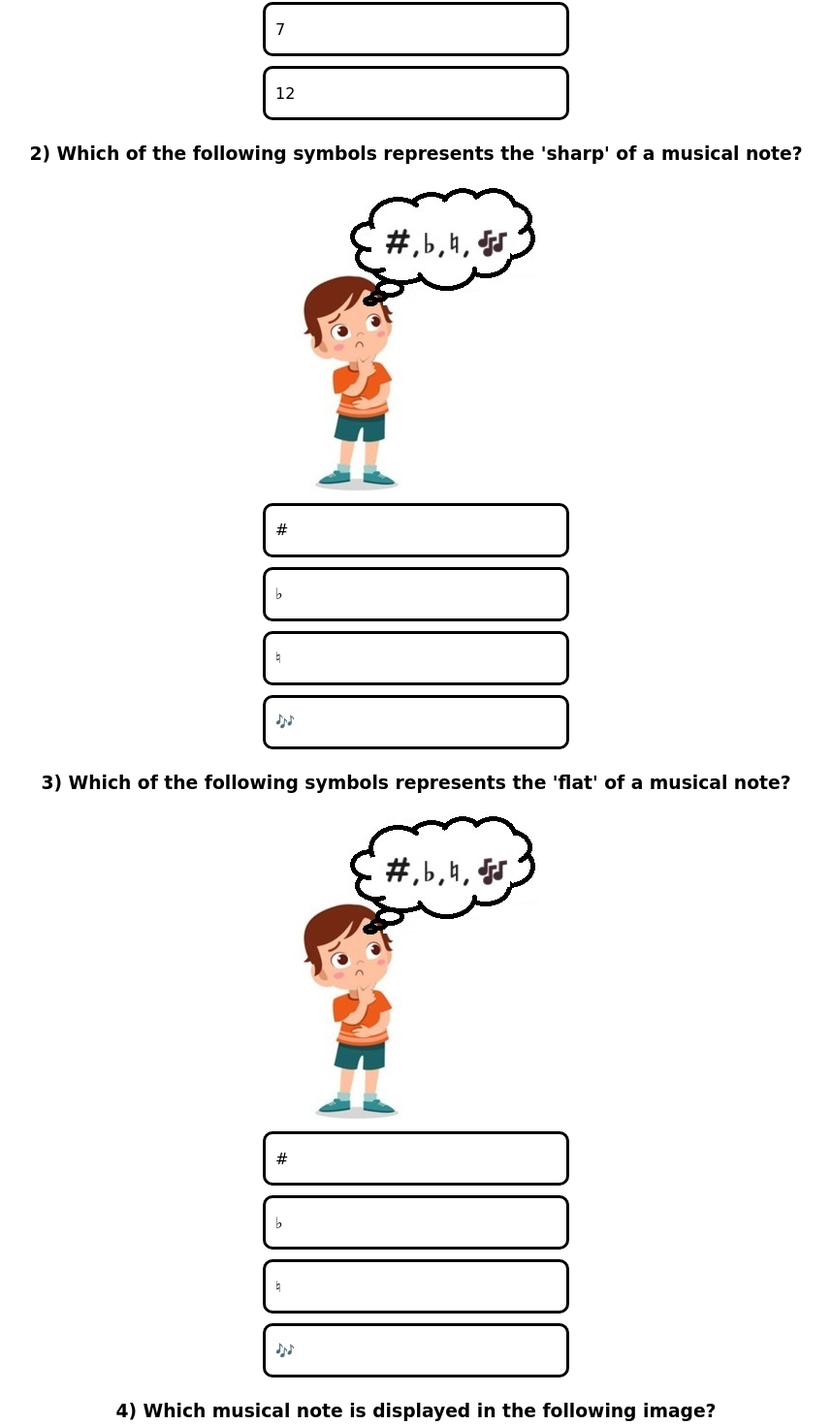
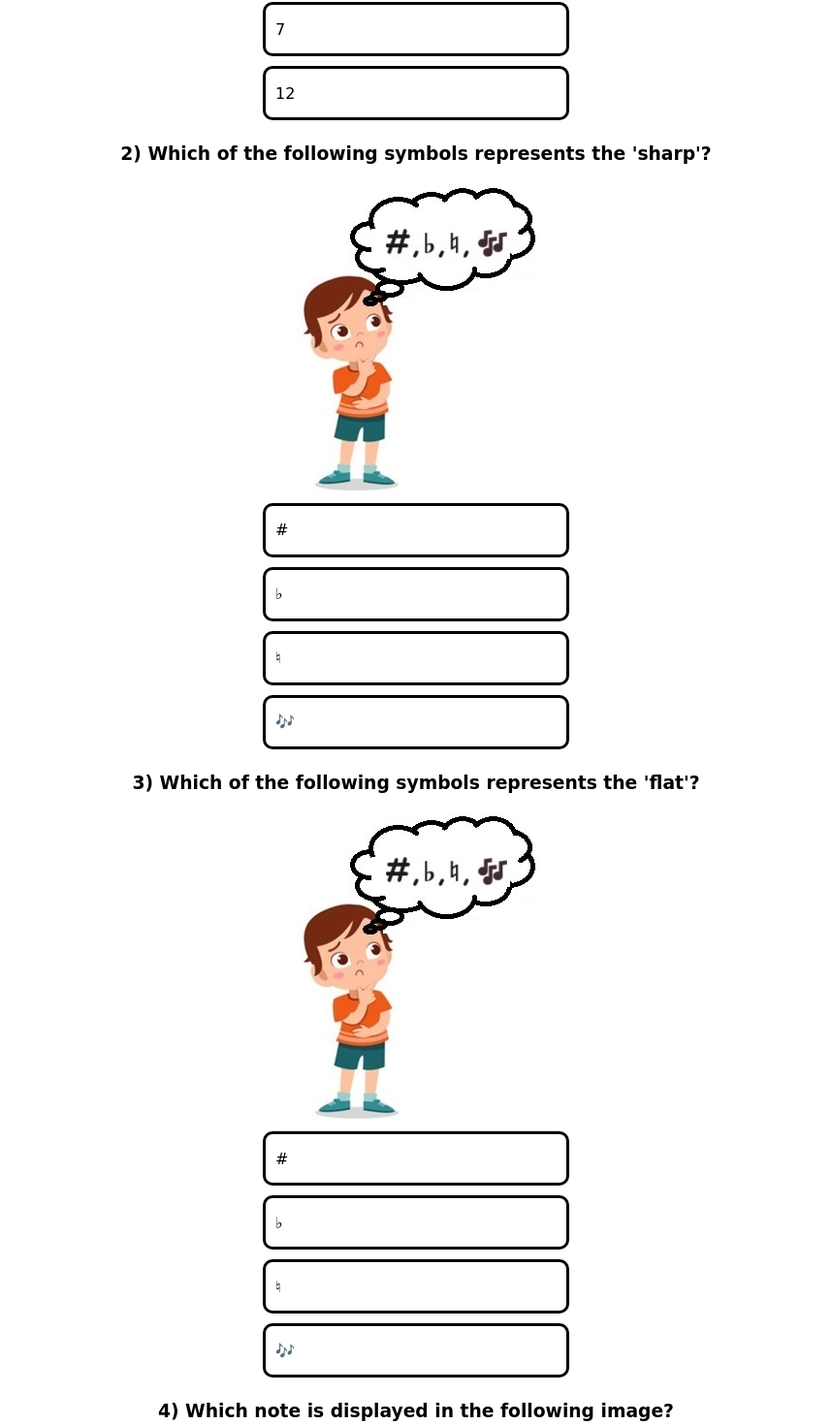
Before and after one commit to gdrakoulakos/musicCorner, a Next.js app: page /quizzes in a window 1280 px wide. Shown: the part 632-2102 px from the top of the page at 97% size, without its empty margins (211-1069 px from the left). Built offline with nearby package versions, Linux system fonts and the light colour scheme.

Commit message:
Grammatical corrections for "questions.js"

```diff
--- a/src/questions.js
+++ b/src/questions.js
@@ -11,7 +11,7 @@ const questions = [
     },
     {
         id: 2,
-        question: "2) Which of the following symbols represents the 'sharp' of a musical note?",
+        question: "2) Which of the following symbols represents the 'sharp'?",
         imagePath: "./images/quizzes/question2.jpg",
         answer1: "#",
         answer2: "♭",
@@ -21,7 +21,7 @@ const questions = [
     },
     {
         id: 3,
-        question: "3) Which of the following symbols represents the 'flat' of a musical note?",
+        question: "3) Which of the following symbols represents the 'flat'?",
         imagePath: "./images/quizzes/question3.jpg",
         answer1: "#",
         answer2: "♭",
@@ -31,7 +31,7 @@ const questions = [
     },
     {
         id: 4,
-        question: "4) Which musical note is displayed in the following image?",
+        question: "4) Which note is displayed in the following image?",
         imagePath: "./images/quizzes/question4.jpg",
         answer1: "C (do)",
         answer2: "E (mi)",
@@ -41,7 +41,7 @@ const questions = [
     },
     {
         id: 5,
-        question: "5) What is the value of the following musical note?",
+        question: "5) What is the value in the following note?",
         imagePath: "./images/quizzes/question5.jpg",
         answer1: "Whole",
         answer2: "Half",
@@ -51,7 +51,7 @@ const questions = [
     },
     {
         id: 6,
-        question: "6) Find the mistake of the following image:",
+        question: "6) Find the mistake in the following image:",
         imagePath: "./images/quizzes/question6.jpg",
         answer1: "All musical notes have been placed incorrectly on the score",
         answer2: "A music score has 5 lines. Not 6",
@@ -61,7 +61,7 @@ const questions = [
     },
     {
         id: 7,
-        question: "7) Which musical note is displayed to the following image?",
+        question: "7) Which note is displayed on the following image?",
         imagePath: "./images/quizzes/question7.jpg",
         answer1: "G# (sol#)",
         answer2: "E (mi)",
@@ -71,7 +71,7 @@ const questions = [
     },
     {
         id: 8,
-        question: "8) What is the value of the following note?",
+        question: "8) What is the value in the following note?",
         imagePath: "./images/quizzes/question8.jpg",
         answer1: "Whole",
         answer2: "Half",
```
